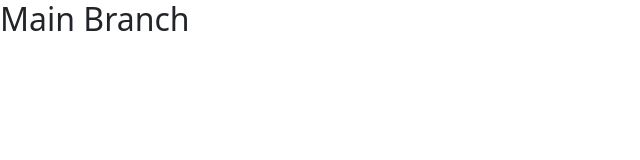
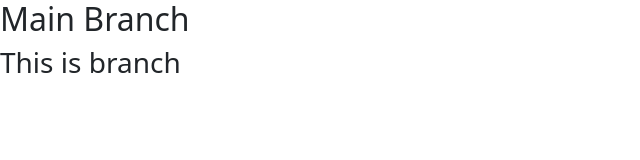
Before and after one commit to Warren997/git-example, a plain HTML site: page index.html in a window 1280 px wide. Shown: the whole page, without its empty margins (0-640 px from the left). Drawn offline with nearby package versions, Linux system fonts and the light colour scheme.

Commit message:
Added h3

```diff
--- a/index.html
+++ b/index.html
@@ -16,6 +16,7 @@
 <body>
 
     <h2>Main Branch</h2>
+    <h3>This is branch</h3>
 
 </body>
 </html>
```
